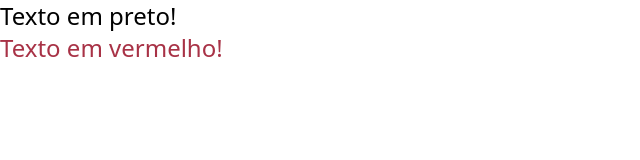
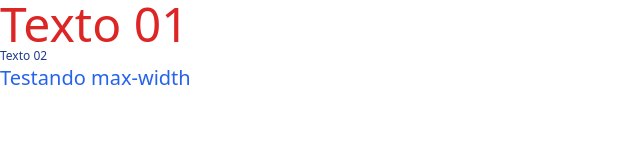
Before and after one commit to maxxdiego/14_tailwind_css, a website: page tailwind_06-customizacao-do-tailwind/src/index.html in a window 1280 px wide. Shown: the whole page, without its empty margins (0-640 px from the left). Drawn offline with Linux system fonts and the light colour scheme.

Commit message:
@maxxdiego

```diff
--- a/tailwind_06-customizacao-do-tailwind/src/index.html
+++ b/tailwind_06-customizacao-do-tailwind/src/index.html
@@ -7,7 +7,8 @@
     <title>Customização do Tailwind</title>
 </head>
 <body>
-    <h1 class="text-black text-2xl">Texto em preto!</h1>
-    <h1 class="text-red text-2xl">Texto em vermelho!</h1>
+    <h1 class="text-black text-2xl tablet:text-5xl tablet:text-red-600">Texto 01</h1>
+    <h1 class="text-red-900 text-2xl tablet:text-xs tablet:text-blue-900 ">Texto 02</h1>
+    <h1 class="text-blue-600 text-xl cel:text-orange-600 ">Testando max-width</h1>
 </body>
 </html>
--- a/tailwind_06-customizacao-do-tailwind/tailwind.config.js
+++ b/tailwind_06-customizacao-do-tailwind/tailwind.config.js
@@ -2,10 +2,10 @@
 module.exports = {
   content: ["./src/**/*{html,js}"],
   theme: {
-    colors: {
-      black: '#010101',
-      red: '#A83246'
-    },
+      screens: {
+        'tablet': '640px',
+        'cel': {'max': '400px'}
+      },
     extend: {},
   },
   plugins: [],
```
Also changed, not shown: tailwind_06-customizacao-do-tailwind/README.md, tailwind_06-customizacao-do-tailwind/src/css/output.css.
